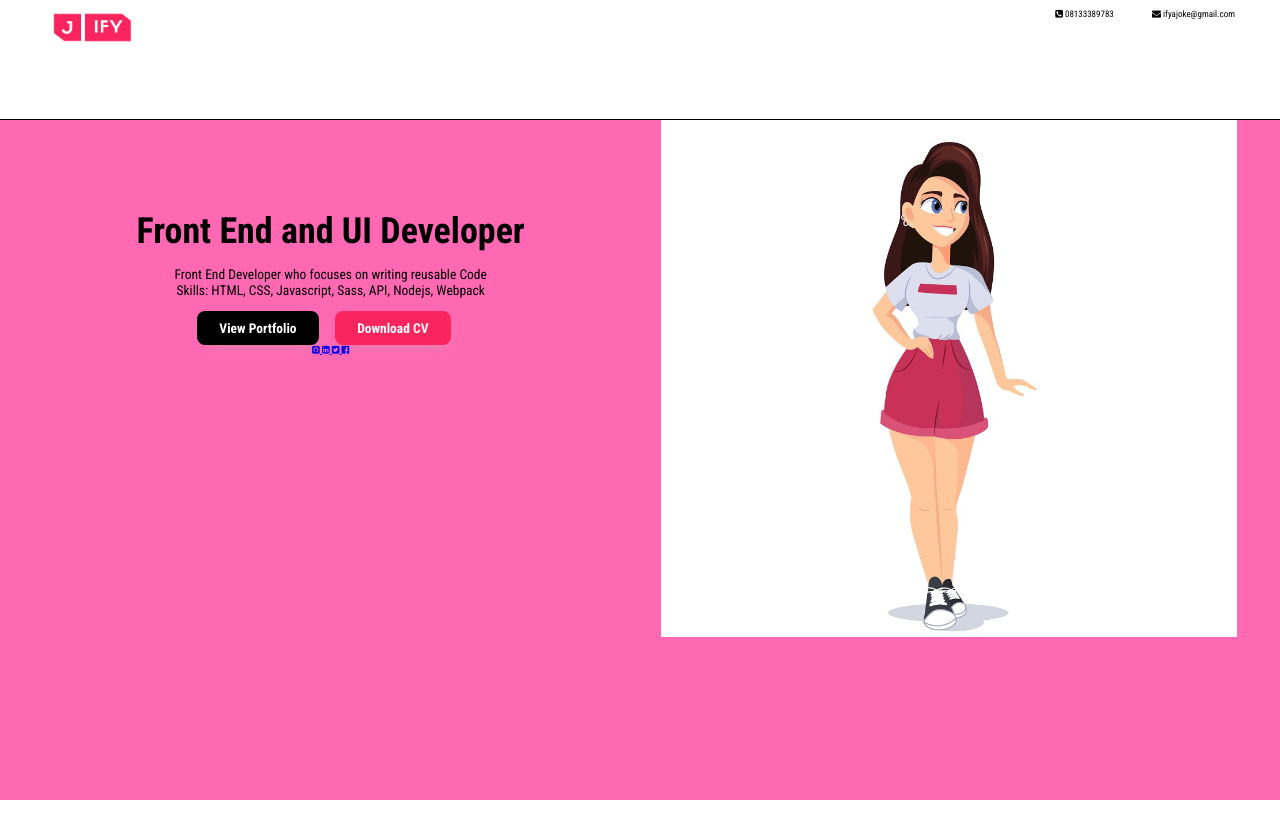
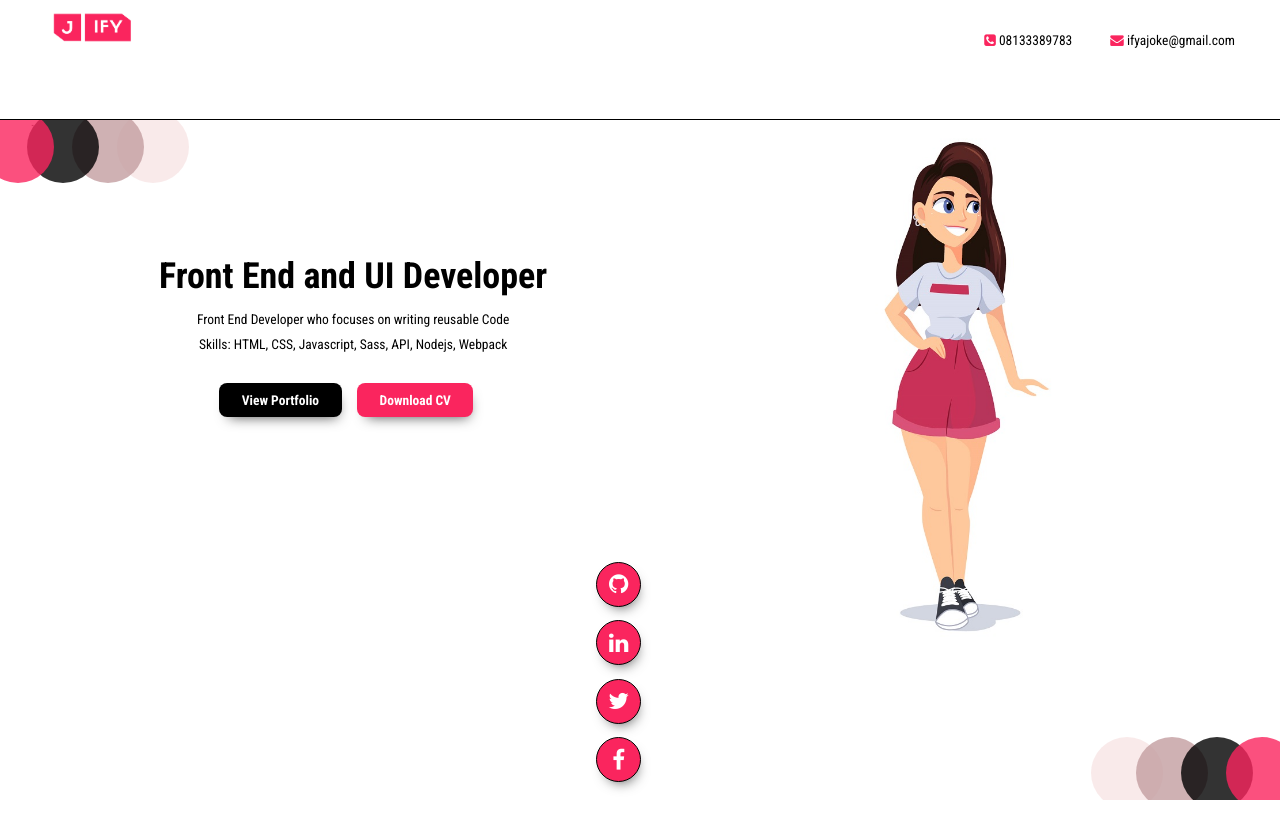
Before and after one commit to JonasAnn/IfeomaJonah, a website: page index.html in a window 1280 px wide. Shown: the top 838 px of the page. Before the commit the page ends 800 px from the top, so only its background shows below. Drawn offline with Linux system fonts and the light colour scheme.

Commit message:
Feat: completed first page

```diff
--- a/index.html
+++ b/index.html
@@ -50,21 +50,47 @@
 
                 <!-- socials div -->
                 <div class="section__body--socials">
-                    <a href="#" class="social__links">
-                        <i class="fa fa-github-square" aria-hidden="true"></i>
-                    </a>
-                    <a href="#" class="social__links">
-                        <i class="fa fa-linkedin-square" aria-hidden="true"></i>
-                    </a>
-                    <a href="#" class="social__links">
-                        <i class="fa fa-twitter-square" aria-hidden="true"></i>
-                    </a>
-                    <a href="#" class="social__links">
-                        <i class="fa fa-facebook-official" aria-hidden="true"></i>
-                    </a>
+                    <div class="social__linkbox">
+                        <a href="#" target="_blank" class="social__links">
+                            <i class="fa social__icon fa-github" aria-hidden="true"></i>
+                        </a>
+                    </div>
+                    <div class="social__linkbox">
+                        <a href="#" target="_blank" class="social__links">
+                            <i class="fa social__icon fa-linkedin" aria-hidden="true"></i>
+                        </a>
+                    </div>
+                    <div class="social__linkbox">
+                        <a href="https://twitter.com/IfeomaJonah" target="_blank" class="social__links">
+                            <i class="fa social__icon fa-twitter" aria-hidden="true"></i>
+                        </a>
+                    </div>
+                    <div class="social__linkbox">
+                        <a href="#" target="_blank" class="social__links">
+                            <i class="fa social__icon fa-facebook" aria-hidden="true"></i>
+                        </a>
+                    </div>
                 </div>
             </div>
+            <div class="ballbox">
+                <div class="ball ball1"></div>
+                <div class="ball ball2"></div>
+                <div class="ball ball3"></div>
+                <div class="ball ball4"></div>
+                <div class="ball ball5"></div>
+                <div class="ball ball6"></div>
+                <div class="ball ball7"></div> -
+                <div class="ball ball8"></div>
+            </div>
+        </section>
+        <section class="section__work">
+            <div class="portfolio portfolio1"></div>
+            <div class="portfolio portfolio2"></div>
+            <div class="portfolio portfolio3"></div>
+            <div class="portfolio portfolio4"></div>
+            <div class="portfolio portfolio5"></div>
+            <div class="portfolio portfolio6"></div>
         </section>
     </main>
- </body>
+</body>
  </html>
--- a/sass/base/_typography.scss
+++ b/sass/base/_typography.scss
@@ -12,3 +12,7 @@ body{
     width: 60%;
     margin: 1.5rem auto;
 }
+.navbar__contact--p{
+    font-size: 1.5rem;
+    cursor: pointer;
+}
--- /dev/null
+++ b/sass/components/_ball.scss
@@ -0,0 +1,54 @@
+.ball{
+    height: 8rem;
+    width: 8rem;
+    border-radius: 50%;
+    opacity: .8;
+    position: absolute;
+    &1{
+        background-color: $color-pink;
+        top: -1rem;
+        left: -2rem;
+        z-index: 4;
+    }
+    &2{
+        background-color: $color-black;
+        top: -1rem;
+        left: 3rem;
+        z-index: 3;
+    }
+    &3{
+        background-color: $color-gray-dark;
+        top: -1rem;
+        left: 8rem;
+        z-index: 2;
+    }
+    &4{
+        background-color: $color-gray-light;
+        top: -1rem;
+        left: 13rem;
+    }
+    &5{
+        background-color: $color-pink;
+        bottom: -1rem;
+        right: -2rem;
+        z-index: 4;
+    }
+    &6{
+        background-color: $color-black;
+        bottom: -1rem;
+        right: 3rem;
+        z-index: 3;
+    }
+    &7{
+        background-color: $color-gray-dark;
+        bottom: -1rem;
+        right: 8rem;
+        z-index: 2;
+    }
+    &8{
+        background-color: $color-gray-light;
+        bottom: -1rem;
+        right: 13rem;
+    }
+
+}
--- a/sass/components/_buttons.scss
+++ b/sass/components/_buttons.scss
@@ -1,8 +1,9 @@
 .btn{
     text-decoration: none;
     display: inline-block;
-    box-shadow: .3rem .8rem 1.4rem -.8rem rgba($color-gray-dark, .7);
+    box-shadow: .3rem .8rem 1.4rem -.8rem rgba($color-black, .7);
     padding: 1rem 2.5rem;
+    margin-top: 2rem;
     font-size: 1.5rem;
     border: none;
     border-radius: .9rem;
@@ -15,12 +16,12 @@
     }
     &:hover{
         transform: translateY(-.3rem);
-        box-shadow: .4rem 1rem 1.4rem -.8rem rgba($color-gray-dark, .7);
+        box-shadow: .4rem 1rem 1.4rem -.8rem rgba($color-black, .7);
     }
     &:active,
     &:focus{
         outline: none;
-        box-shadow: .2rem .5rem 1.4rem -.8rem rgba($color-gray-dark, .7);
+        box-shadow: .2rem .5rem 1.4rem -.8rem rgba($color-black, .7);
         transform: translateY(0);
     }
 }
--- a/sass/components/_social-btn.scss
+++ b/sass/components/_social-btn.scss
@@ -1,3 +1,39 @@
-.social--links{
+.social{
+
+    &__links{
+        text-decoration: none;
+        color: $color-pink;
+        display: block;
+        height: 5rem;
+        width: 5rem;
+        border-radius: 50%;
+        border: .15rem solid $color-black;
+        background-color: $color-pink;
+        position: relative;
+        box-shadow: .3rem .8rem 1.4rem -.8rem rgba($color-black, .7);
+        margin-top: 1.5rem;
+        transition: all .2s;
+        &:hover{
+            transform: translateY(-.3rem);
+            box-shadow: .4rem 1rem 1.4rem -.8rem rgba($color-black, .7);
+        }
+        &:active,
+        &:focus{
+            outline: none;
+            box-shadow: .2rem .5rem 1.4rem -.8rem rgba($color-black, .7);
+            transform: translateY(0);
+        }
+    }
+    &__icon{
+        color: $color-white;
+        padding: 2rem;
+        font-size: 2.5rem;
+        display: inline-block;
+        position: absolute;
+        top: 50%;
+        left: 50%;
+        transform: translate(-50%, -50%);
+
+    }
 
 }
--- a/sass/layout/_header.scss
+++ b/sass/layout/_header.scss
@@ -1,4 +1,6 @@
 .header{
    width: 100%;
    height: auto;
+   z-index: 10;
+   background-color: $color-white;
 }
--- a/sass/layout/_navbar.scss
+++ b/sass/layout/_navbar.scss
@@ -4,10 +4,6 @@
     padding: 1rem 5rem;
     border-bottom: .2rem solid $color-black;
     @include flexBetween;
-    // box-shadow: 0 1px 14px -8px rgba($color-black,0.75);
-    // width: 100%;
-    // color: $color-blue-extra;
-    // padding: 1rem 5rem;
 
     @include respond(tab-port){
         height: 20vh;
@@ -38,22 +34,10 @@
             margin-left: 4rem;
         }
     }
-    // &__mode--box{
-    //     padding: 2rem 0 0 0;
-    //     @include respond(tab-land){
-    //         padding-top: 3rem;
-    //     }
-    // }
-    // &__mode--link{
-    //     text-decoration: none;
-    //     color: inherit;
-    //     font-size: 1.7rem;
-    //     font-weight: 700;
-    //     @include respond(tab-land){
-    //         font-size: 2rem;
-    //     }
-    // }
-    // &__bg{
-    //     background-color: $color-white;
-    // }
+    &__contactbox{
+        padding-top: 2.5rem;
+    }
+    &__icon{
+        color: $color-pink;
+    }
 }
--- a/sass/main.scss
+++ b/sass/main.scss
@@ -6,6 +6,7 @@
 @import "./base/base";
 @import "./base/typography";
 
+@import "./components/ball";
 @import "./components/buttons";
 @import "./components/social-btn";
 
--- a/sass/pages/_home.scss
+++ b/sass/pages/_home.scss
@@ -4,7 +4,7 @@
     justify-content: space-evenly;
     height: 85vh;
     position: relative;
-    background-color: hotpink;
+    overflow: hidden;
 
     &--imagebox{
         width: 45%;
@@ -15,9 +15,22 @@
     &--infobox{
         width: 45%;
         text-align: center;
-        padding-top: 10rem;
+        padding-top: 15rem;
+        position: relative;
+    }
+    &--socials{
+        position: absolute;
+        bottom: 2rem;
+        // bottom: 10rem;
+        right: 0;
+        // left: 21rem;
+        // width: 20%;
+        @include flexBetween;
+        flex-direction: column;
+
     }
 }
 .skills{
     display: block;
+    margin: 1rem 0;
 }
--- a/sass/pages/_portfolio.scss
+++ b/sass/pages/_portfolio.scss
@@ -0,0 +1,6 @@
+.section{
+    &__work{
+        height: 850vh;
+        width: 100%;
+    }
+}
```
Also changed, not shown: css/style.css.
